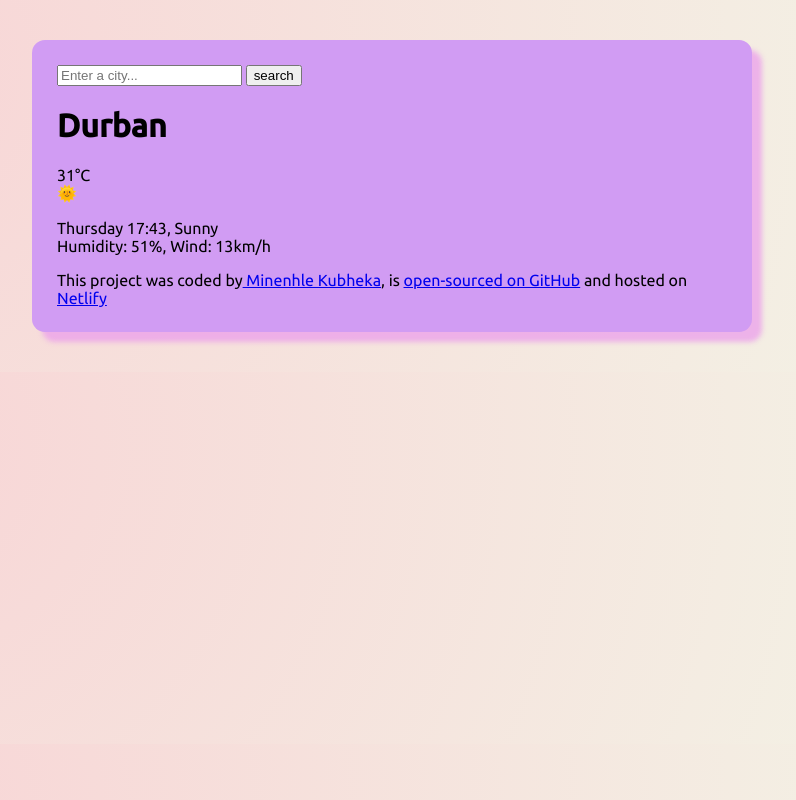
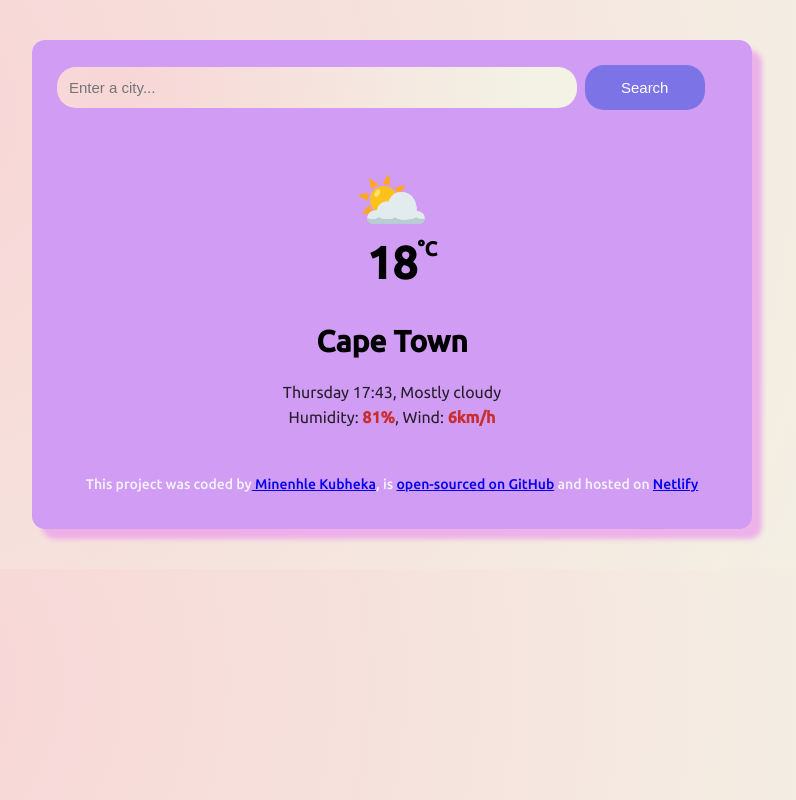
Before and after one commit to enhleekay4590/my-weer-app, a plain HTML site: page index.html in a window 1280 px wide. Shown: the whole page, without its empty margins (248-1044 px from the left). Drawn offline with Linux system fonts and the light colour scheme.

Commit message:
Added basic CSS

```diff
--- a/index.html
+++ b/index.html
@@ -15,19 +15,28 @@
   <body>
     <div class="weather-container">
       <header>
-        <form>
-          <input type="search" placeholder="Enter a city..." required />
-          <input type="submit" value="search" />
+        <form class="form-info">
+          <input
+            type="search"
+            placeholder="Enter a city..."
+            required
+            class="search-input"
+          />
+          <input type="submit" value="Search" class="submit-button" />
         </form>
       </header>
       <main>
-        <h1>Durban</h1>
-        <div>31°C</div>
-        <div>🌞</div>
-        <p>
-          Thursday 17:43, Sunny
+        <div class="weather-icon">⛅</div>
+
+        <h1 class="weather-temperature">
+          18<span class="temperature-unit">°C</span>
+        </h1>
+        <h2 class="city-name">Cape Town</h2>
+
+        <p class="weather-description">
+          Thursday 17:43, Mostly cloudy
           <br />
-          Humidity: 51%, Wind: 13km/h
+          Humidity: <strong>81%</strong>, Wind: <strong>6km/h</strong>
         </p>
       </main>
       <footer>
--- a/src/index.css
+++ b/src/index.css
@@ -15,3 +15,74 @@ body {
   box-shadow: 10px 10px 5px 0px rgba(235, 158, 235, 0.75);
   border-radius: 13px;
 }
+
+header {
+  border-bottom: 1px solid rgb(243, 242, 229) 90%;
+  padding: 0 0 25px 0;
+}
+.search-input {
+  width: 520px;
+  background: radial-gradient(
+    circle at 10% 20%,
+    rgb(248, 213, 214) 0%,
+    rgb(243, 242, 229) 90%
+  );
+  border-radius: 19px;
+  border: none;
+  padding: 12px 12px;
+  font-size: 15px;
+}
+.submit-button {
+  background: #7c73e6;
+  border: none;
+  padding: 14px 15px;
+  border-radius: 19px;
+  margin-left: 4px;
+  width: 120px;
+  color: white;
+  font-size: 15px;
+}
+
+.weather-icon {
+  font-size: 60px;
+  text-align: center;
+  margin-top: 0;
+}
+.weather-temperature {
+  text-align: center;
+  font-size: 45px;
+  margin-top: 0;
+}
+
+.temperature-unit {
+  font-size: 20px;
+  position: absolute;
+}
+
+main {
+  padding: 30px 0;
+}
+.city-name {
+  margin: 0;
+  line-height: 45px;
+  text-align: center;
+  font-size: 30px;
+}
+
+.weather-description {
+  line-height: 25px;
+  color: rgba(13, 12, 14, 0.87);
+  text-align: center;
+}
+strong {
+  color: rgb(201, 45, 45);
+}
+footer {
+  text-align: center;
+  border-top: 1px solid rgb(243, 242, 229) 90%;
+  padding: 30 0 0 0;
+  color: rgba(245, 247, 253, 0.952);
+  font-weight: 500;
+  font-size: 14px;
+  padding-bottom: 12px;
+}
```
